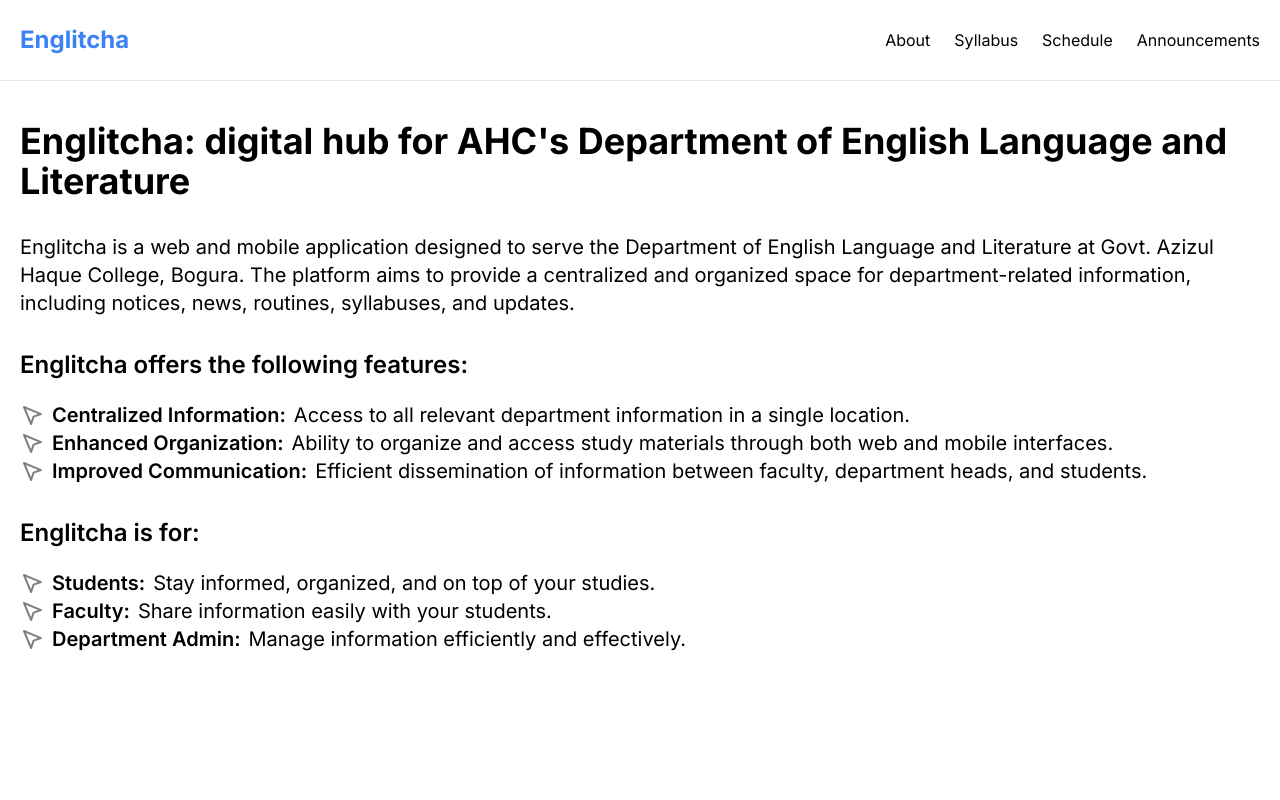
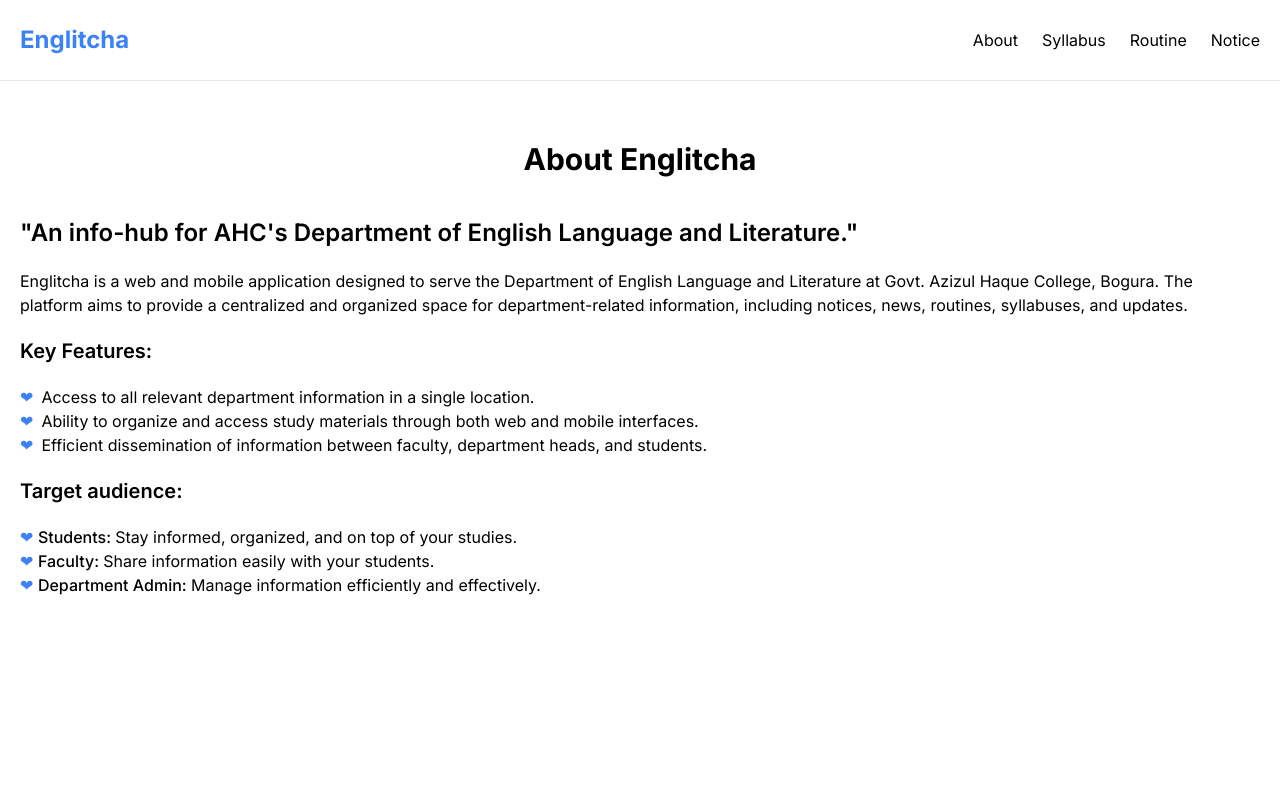
Before and after one commit to nabilbndev/englitcha, a Next.js app: page /about in a window 1280 px wide. Shown: the top 800 px of the page. Built offline with nearby package versions, Linux system fonts and the light colour scheme.

Commit message:
add routine page

```diff
--- a/app/_components/common/Footer.tsx
+++ b/app/_components/common/Footer.tsx
@@ -3,7 +3,7 @@
   const date = new Date()
   const year = date.getFullYear();
   return (
-    <footer className=" flex text-sm md:text-base flex-col gap-2 items-center py-20 bg-slate-600 text-white">
+    <footer className=" flex text-sm md:text-base flex-col gap-2 items-center justify-center h-60 bg-slate-600 text-white">
 
 
       <p>Designed and developed with ❤️ for the teachers and students</p>
--- a/app/_components/common/Header.tsx
+++ b/app/_components/common/Header.tsx
@@ -26,6 +26,6 @@
 }
 
 
-const menuItemsData = [{ id: 0, title: 'About', url: '/about' }, { id: 1, title: 'Syllabus', url: '/syllabus' }, { id: 2, title: 'Schedule', url: '/schedule' }, { id: 3, title: 'Announcements', url: '/announcements' }];
+const menuItemsData = [{ id: 0, title: 'About', url: '/about' }, { id: 1, title: 'Syllabus', url: '/syllabus' }, { id: 2, title: 'Routine', url: '/routine' }, { id: 3, title: 'Notice', url: '/notice' }];
 
 const menuItems = menuItemsData.map((item) => (<a key={item.id} href={item.url}>{item.title}</a>))
--- a/app/_components/common/MobileNav.tsx
+++ b/app/_components/common/MobileNav.tsx
@@ -7,6 +7,6 @@
 }
 
 
-const menuItemsData = [{ id: 0, title: 'About', url: '/about' }, { id: 1, title: 'Syllabus', url: '/syllabus' }, { id: 2, title: 'Schedule', url: '/schedule' }, { id: 3, title: 'Announcements', url: '/announcements' }];
+const menuItemsData = [{ id: 0, title: 'About', url: '/about' }, { id: 1, title: 'Syllabus', url: '/syllabus' }, { id: 2, title: 'Routine', url: '/routine' }, { id: 3, title: 'Notice', url: '/notice' }];
 
 const menuItems = menuItemsData.map((item) => (<a className=" font-semibold text-lg" key={item.id} href={item.url}>{item.title}</a>))
--- a/app/about/page.tsx
+++ b/app/about/page.tsx
@@ -1,4 +1,3 @@
-import { LucideMousePointer2 } from "lucide-react"
 
 export default function Page() {
   return (<main className="py-5 flex flex-col gap-8 mx-auto max-w-7xl px-5 min-h-screen">
@@ -8,25 +7,28 @@
 
 
 function AboutApp() {
-  return (<div className="py-5 flex flex-col gap-8 mx-auto max-w-7xl px-5 md:px-0">
-    <h1 className=" text-2xl md:text-4xl font-bold">
-      Englitcha: digital hub for AHC&apos;s Department of English Language and Literature</h1>
-    <p className="text-base lg:text-xl">Englitcha is a web and mobile application designed to serve the Department of English Language and Literature at Govt. Azizul Haque College, Bogura. The platform aims to provide a centralized and organized space for department-related information, including notices, news, routines, syllabuses, and updates.</p>
+  return (<div className="py-5 flex flex-col gap-5 max-w-7xl">
+    <h1 className="text-center text-2xl md:text-3xl font-bold py-0 md:py-5">
+      About Englitcha
+    </h1>
+    <h1 className=" text-xl md:text-2xl font-semibold">
+      &#34;An info-hub for AHC&apos;s Department of English Language and Literature.&#34;</h1>
+    <p className="text-sm md:text-base">Englitcha is a web and mobile application designed to serve the Department of English Language and Literature at Govt. Azizul Haque College, Bogura. The platform aims to provide a centralized and organized space for department-related information, including notices, news, routines, syllabuses, and updates.</p>
     <div className=" flex flex-col gap-5">
-      <p className=" text-xl md:text-2xl font-semibold"> Englitcha offers the following features:</p>
-      <ul className=" leading-loose text-base lg:text-xl">
-        <li className=" flex gap-2 items-center"><LucideMousePointer2 color="gray" /><span className=" font-semibold tex-lg">Centralized Information:</span> Access to all relevant department information in a single location.</li>
-        <li className=" flex gap-2 items-center"><LucideMousePointer2 color="gray" /><span className=" font-semibold tex-lg">Enhanced Organization:</span> Ability to organize and access study materials through both web and mobile interfaces.</li>
-        <li className=" flex gap-2 items-center"><LucideMousePointer2 color="gray" /><span className=" font-semibold tex-lg">Improved Communication:</span> Efficient dissemination of information between faculty, department heads, and students.</li>
-      </ul>
+      <p className=" text-base md:text-xl font-semibold"> Key Features:</p>
+      <div className=" leading-loose text-sm md:text-base">
+        <div className=" flex gap-2"><span className=" text-blue-500">&#x2764;</span>Access to all relevant department information in a single location.</div>
+        <div className=" flex gap-2"><span className=" text-blue-500">&#x2764;</span>Ability to organize and access study materials through both web and mobile interfaces.</div>
+        <div className=" flex gap-2"><span className=" text-blue-500">&#x2764;</span>Efficient dissemination of information between faculty, department heads, and students.</div>
+      </div>
     </div>
     <div className=" flex flex-col gap-5">
-      <p className=" text-xl md:text-2xl font-semibold" >Englitcha is for:</p>
-      <ul className=" leading-loose text-base lg:text-xl">
-        <li className=" flex gap-2 items-center"><LucideMousePointer2 color="gray" /><span className=" font-semibold tex-lg">Students: </span> Stay informed, organized, and on top of your studies.</li>
-        <li className=" flex gap-2 items-center"><LucideMousePointer2 color="gray" /><span className=" font-semibold tex-lg">Faculty: </span> Share information easily with your students.</li>
-        <li className=" flex gap-2 items-center"><LucideMousePointer2 color="gray" /><span className=" font-semibold tex-lg">Department Admin: </span> Manage information efficiently and effectively.</li>
-      </ul>
+      <p className=" text-base md:text-xl font-semibold" > Target audience:</p>
+      <div className=" leading-loose text-sm md:text-base">
+        <div className="  "> <span className=" text-blue-500">&#x2764;</span> <span className=" font-medium">Students: </span> Stay informed, organized, and on top of your studies.</div>
+        <div className="  "> <span className=" text-blue-500">&#x2764;</span> <span className=" font-medium">Faculty: </span> Share information easily with your students.</div>
+        <div className=""> <span className=" text-blue-500">&#x2764;</span> <span className=" font-medium">Department Admin: </span> Manage information efficiently and effectively.</div>
+      </div>
     </div>
   </div>)
 }
--- /dev/null
+++ b/app/routine/page.tsx
@@ -0,0 +1,13 @@
+'use client';
+
+interface PageProps { }
+
+const Page = ({ }: PageProps) => {
+  return (
+    <div>
+      Routine
+    </div>
+  );
+};
+
+export default Page;
--- /dev/null
+++ b/app/syllabus/page.tsx
@@ -0,0 +1,56 @@
+'use client';
+
+import { DownloadIcon } from "lucide-react";
+import Link from "next/link";
+
+interface PageProps { }
+
+const Page = ({ }: PageProps) => {
+  return (
+    <div className="py-10 md:py-20 flex flex-col justify-center gap-8 mx-auto max-w-7xl px-5 min-h-screen">
+      <h1 className=" text-center font-bold text-xl md:text-2xl">Download Syllabus</h1>
+      <div className=" flex flex-col gap-2">
+        {syllabusWidgets}
+      </div>
+    </div>
+  );
+};
+
+export default Page;
+
+
+function SyllabusCard({ title, downloadUrl }: any) {
+  return (<div className=" border flex rounded-md shadow-sm p-5">
+    <Link className=" flex gap-5" href={downloadUrl}><DownloadIcon /><p>{title}</p></Link>
+  </div>)
+}
+
+const syllabusData = [
+  {
+    id: 1,
+    title: 'Honours 1st year syllabus',
+    downloadUrl: '#',
+  },
+  {
+    id: 2,
+    title: 'Honours 2nd year syllabus',
+    downloadUrl: '#',
+  },
+  {
+    id: 3,
+    title: 'Honours 3rd year syllabus',
+    downloadUrl: '#',
+  },
+  {
+    id: 4,
+    title: 'Honours 4th year syllabus',
+    downloadUrl: '#',
+  },
+  {
+    id: 5,
+    title: 'Masters syllabus',
+    downloadUrl: '#',
+  }
+]
+
+const syllabusWidgets = syllabusData.map((syllabus) => (<SyllabusCard key={syllabus.id} title={syllabus.title} downloadUrl={syllabus.downloadUrl} />))
```
